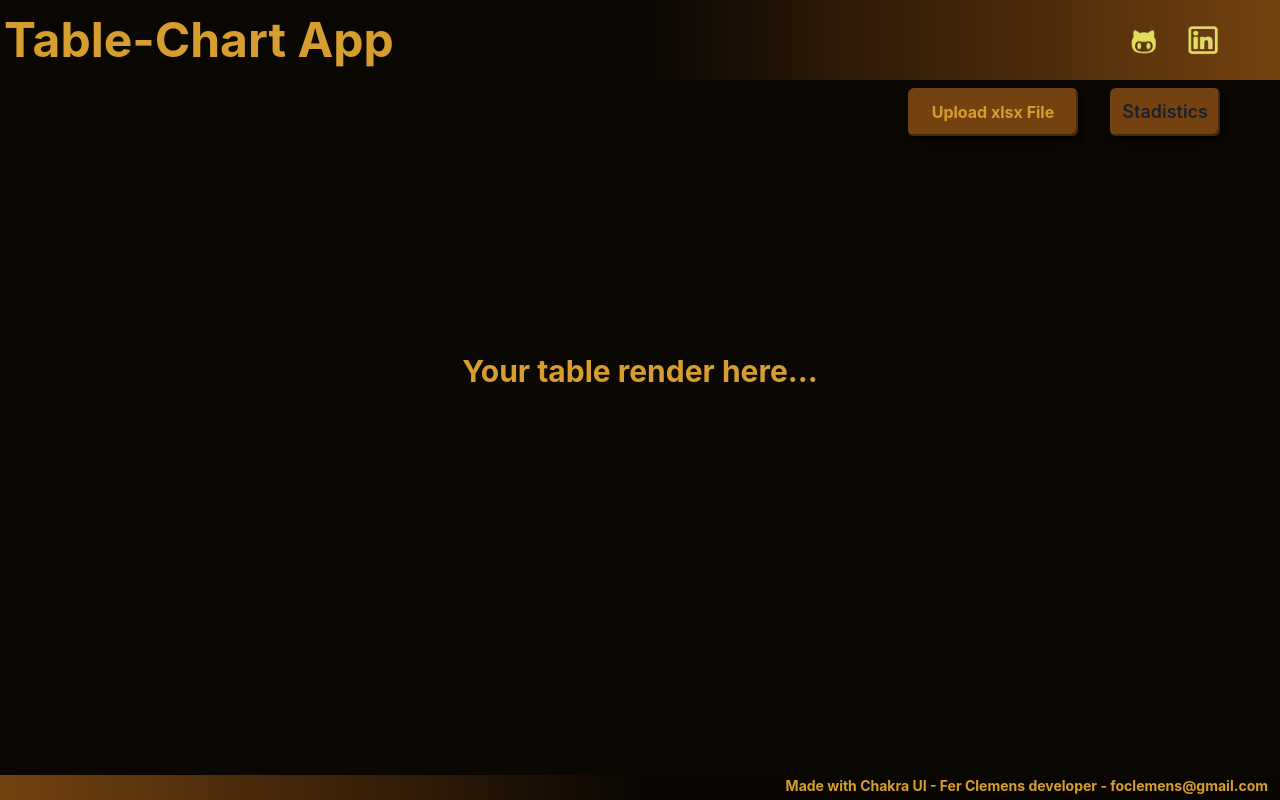
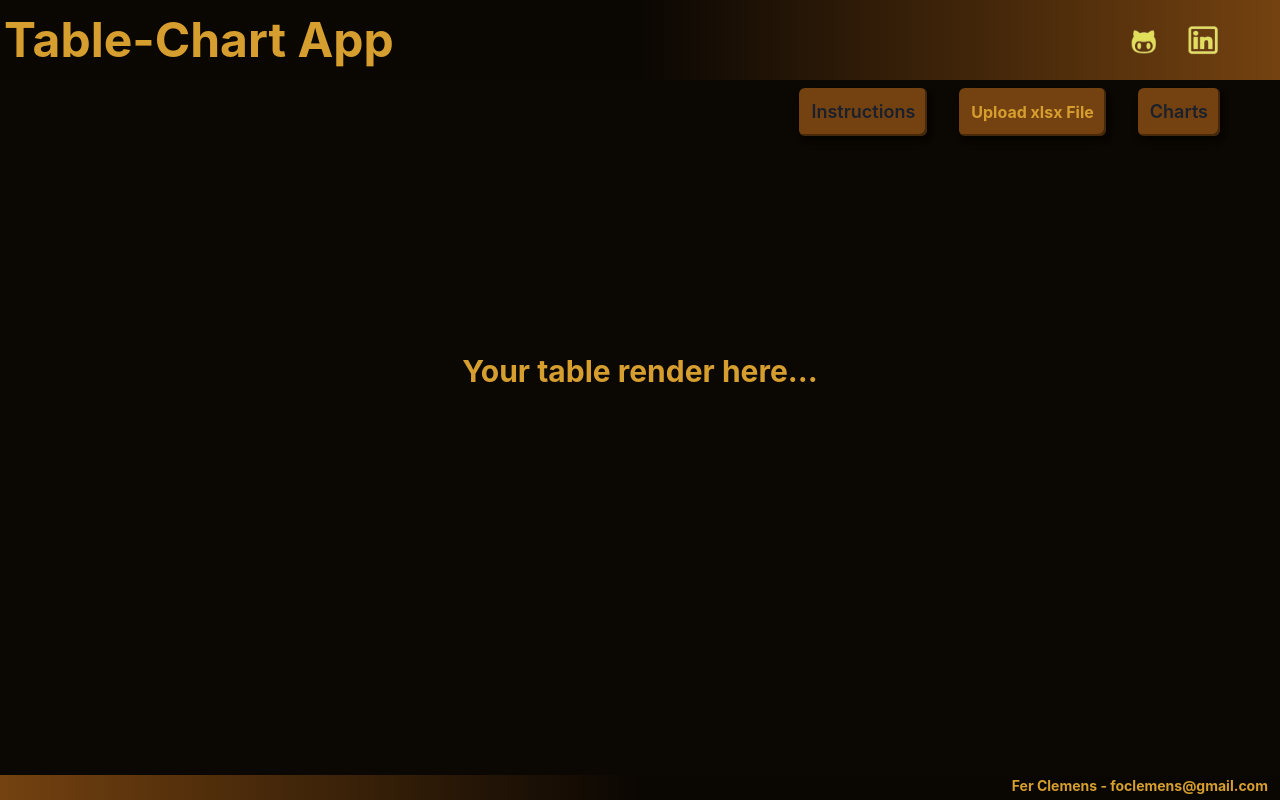
Before and after one commit to Ferclemens/tables-and-charts, a React (Vite) app: page / in a window 1280 px wide. Built offline with nearby package versions, Linux system fonts and the light colour scheme.

Commit message:
:wrench add Step-by-step instructions and Tables button

```diff
--- a/src/App.jsx
+++ b/src/App.jsx
@@ -44,7 +44,7 @@ function App() {
         </GridItem>
         <GridItem bgGradient='linear(to-r, yellow.800,blackAlpha.100, blackAlpha.100 )' area={'footer'} position={'fixed'} bottom={0} w={'100vw'} >
 
-          <Text fontSize={'sm'} textAlign={'end'} mr={'3'} mb={'1'}>Made with Chakra UI - Fer Clemens developer - foclemens@gmail.com </Text>
+          <Text fontSize={'sm'} textAlign={'end'} mr={'3'} mb={'1'}>Fer Clemens - foclemens@gmail.com </Text>
         </GridItem>
       </Grid>
     )
--- a/src/components/DisplayCharts.jsx
+++ b/src/components/DisplayCharts.jsx
@@ -1,10 +1,11 @@
-import { Box, ButtonGroup, Flex, Grid, GridItem, HStack, Link, MenuOptionGroup, Spacer, Text, useBreakpointValue } from "@chakra-ui/react";
+import { Box, Button, ButtonGroup, Flex, Grid, GridItem, HStack, MenuOptionGroup, Spacer, Text, useBreakpointValue } from "@chakra-ui/react";
 import React from "react";
 import { useDataContext } from "../context/DataContext.jsx";
 import AreaChart from "./AreaChart.jsx";
 import BarChart from "./BarChart.jsx";
 import DonutChart from "./DonutChart.jsx";
 import RadarChart from "./RadarChart.jsx";
+import { Link } from "react-router-dom";
 
 function DisplayCharts() {
     //const {jsonData, tableData} = useDataContext()
@@ -18,10 +19,25 @@ function DisplayCharts() {
           <Flex mx={'14'} my={'2'} alignItems={'center'} justifyContent={'space-between'} flexDirection={direction} gap={'4'}>
             <Text fontSize={titleSize} fontWeight={'bold'} textAlign={'center'}>Charts display and comparison</Text>
             <ButtonGroup gap={'4'} width={'120px'}>
-            <Link href='https://github.com/Ferclemens' isExternal>
-            <img className='img--contact' src={'../public/GithubImg.png'}></img></Link>
-            <Link href='https://www.linkedin.com/in/foclemens/' isExternal><img className='img--contact' src={'../public/LinkedinImg.png'}/></Link>
+            <a href='https://github.com/Ferclemens' target='_blank' rel="noopener noreferrer">
+            <img className='img--contact' src={'../public/GithubImg.png'}></img></a>
+            <a href='https://www.linkedin.com/in/foclemens/' target='_blank' rel="noopener noreferrer"><img className='img--contact' src={'../public/LinkedinImg.png'}/></a>
             </ButtonGroup>
+          </Flex>
+          <Flex alignItems={'flex-start'}>
+          <Link to="/">
+                <Button
+                size={'lg'}
+                ml={'4vw'}
+                boxShadow={'rgba(0, 0, 0, 0.4) 4px 4px 4px, rgba(0, 0, 0, 0.3) 0px 7px 13px -6px, rgba(0, 0, 0, 0.4) -2px -2px 0px inset;'}
+                p='3'
+                rounded='md'
+                bg='yellow.800'
+                _hover={{
+                    background: "yellow.500",
+                    color: 'yellow.800'
+                }}
+                >Tables</Button></Link>
           </Flex>
             <Flex flexDirection={breakPoint} alignItems={'center'} justifyContent={'center'}>
                 <Box bg={'blackAlpha.800'} borderRadius={'5'} h={'65vh'} m={'2'} boxShadow={'rgba(0, 0, 0, 0.4) 4px 4px 4px, rgba(0, 0, 0, 0.3) 0px 7px 13px -6px, rgba(0, 0, 0, 0.4) -4px -4px 0px inset;'}>
--- a/src/components/ReadFile.jsx
+++ b/src/components/ReadFile.jsx
@@ -1,4 +1,4 @@
-import { Box, Button, ButtonGroup, Flex, HStack, Image, Img, Input, Text, VStack } from "@chakra-ui/react";
+import { Box, Button, ButtonGroup, Drawer, DrawerBody, DrawerContent, DrawerHeader, DrawerOverlay, Flex, HStack, Image, Img, Input, Text, useDisclosure, VStack } from "@chakra-ui/react";
 import React from "react";
 import { read, utils } from 'xlsx';
 import { useDataContext } from "../context/DataContext.jsx";
@@ -26,6 +26,7 @@ export function ExcelDateToJSDate(serial) {
 
 const ReadFile = () => {
     const {setJsonData, setTableColumns, setTableData, setChartData, setChartAreaData} = useDataContext()
+    const { isOpen, onOpen, onClose } = useDisclosure()
 
     const formatColumns = (data) => {
         const columnsArray = Object.keys(data[0])
@@ -123,6 +124,32 @@ const ReadFile = () => {
     return (
         <HStack justifyContent={'flex-end'} alignItems={'center'} >
             <ButtonGroup gap={'6'} mr={'14'}>
+            <Button
+             onClick={onOpen}
+             size={'lg'}
+             boxShadow={'rgba(0, 0, 0, 0.4) 4px 4px 4px, rgba(0, 0, 0, 0.3) 0px 7px 13px -6px, rgba(0, 0, 0, 0.4) -2px -2px 0px inset;'}
+             p='3'
+             rounded='md'
+             bg='yellow.800'
+             _hover={{
+                 background: "yellow.500",
+                 color: 'yellow.800'
+             }}
+             >
+               <Text>Instructions</Text>
+            </Button>
+            <Drawer placement={'bottom'} onClose={onClose} isOpen={isOpen}>
+                <DrawerOverlay />
+                <DrawerContent bg='rgba(11,7,3,1)' color='yellow.500'>
+                <DrawerHeader fontSize={'2xl'}>Instrucciones de uso</DrawerHeader>
+                <DrawerBody p={'8'} fontSize={'xl'}>
+                    <Text >La app esta optimizada para el archivo xlsx "Listado de registro de ventas de productos en Excel" (es el último ejemplo) que lo pueden descargar desde <a href="https://buscarv.com/plantillas/listados-con-datos-de-ejemplo-para-descargar/#Listado_de_registro_de_ventas_de_productos_en_Excel" target='_blank' rel="noopener noreferrer">https://buscarv.com/plantillas/listados-con-datos-de-ejemplo-para-descargar/#Listado_de_registro_de_ventas_de_productos_en_Excel</a></Text>
+                    <Text>Una vez descargado, lo suben desde el boton "Upload xlsx file".
+                    Se despliega la tabla en el navegador donde pueden navegar entre las páginas de la tabla, o buscar datos específicos con el buscador. Si van al boton "Charts" pueden ver comparaciones gráficas de los datos cargados.</Text>
+                    <Text>Mientras se respeten los encabezados de la tabla, la app funciona correctamente. Por lo tanto pueden tabular datos reales de su empresa con esos encabezados y verlos en el browser.</Text>
+                </DrawerBody>
+                </DrawerContent>
+            </Drawer>
             <Box
             position={'relative'}
             boxShadow={'rgba(0, 0, 0, 0.4) 4px 4px 4px, rgba(0, 0, 0, 0.3) 0px 7px 13px -6px, rgba(0, 0, 0, 0.4) -2px -2px 0px inset;'}
@@ -137,7 +164,7 @@ const ReadFile = () => {
                 <label className="load--label" for='file-upload'>Upload xlsx File</label>
                 <input className="load--file" type='file' id='file-upload' onChange={(e) => handleFile(e)} position={'absolute'}></input>
             </Box>
-            <Link to="stadistics">
+            <Link to="charts">
                 <Button
                 size={'lg'}
                 boxShadow={'rgba(0, 0, 0, 0.4) 4px 4px 4px, rgba(0, 0, 0, 0.3) 0px 7px 13px -6px, rgba(0, 0, 0, 0.4) -2px -2px 0px inset;'}
@@ -148,7 +175,7 @@ const ReadFile = () => {
                     background: "yellow.500",
                     color: 'yellow.800'
                 }}
-                >Stadistics</Button></Link>
+                >Charts</Button></Link>
             </ButtonGroup>
         </HStack>
     )
--- a/src/main.jsx
+++ b/src/main.jsx
@@ -8,8 +8,7 @@ import DisplayCharts from './components/DisplayCharts'
 
 const router = createBrowserRouter([
   { path: "/", element: <App /> },
-  { path: "/stadistics", element: <DisplayCharts/> },
-
+  { path: "/charts", element: <DisplayCharts/> },
 ]);
 
 ReactDOM.createRoot(document.getElementById('root')).render(
--- a/styles.css
+++ b/styles.css
@@ -5,8 +5,9 @@
     width: 50px;
 }
 .load--label {
-    padding: 12px;
+
     cursor: pointer;
+    text-align: center;
 }
 .img--contact {
     height: 30px;
```
